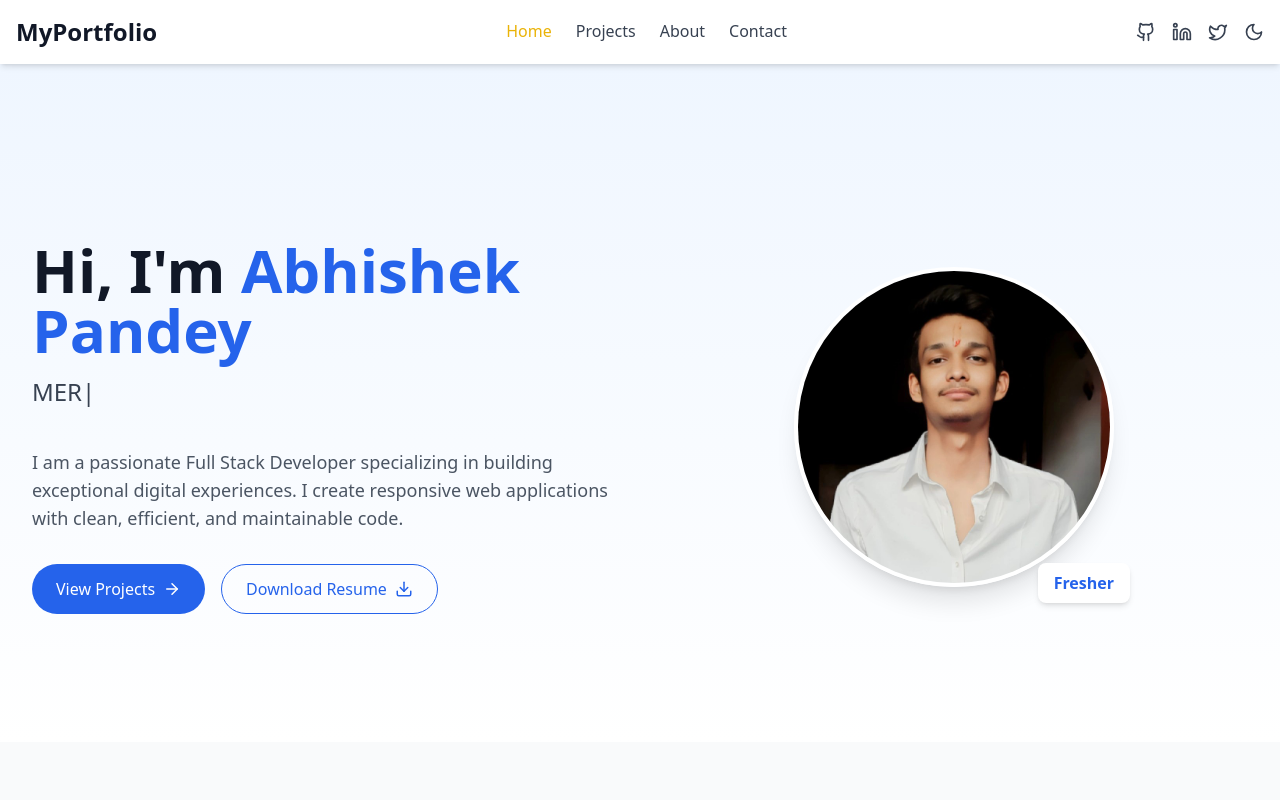
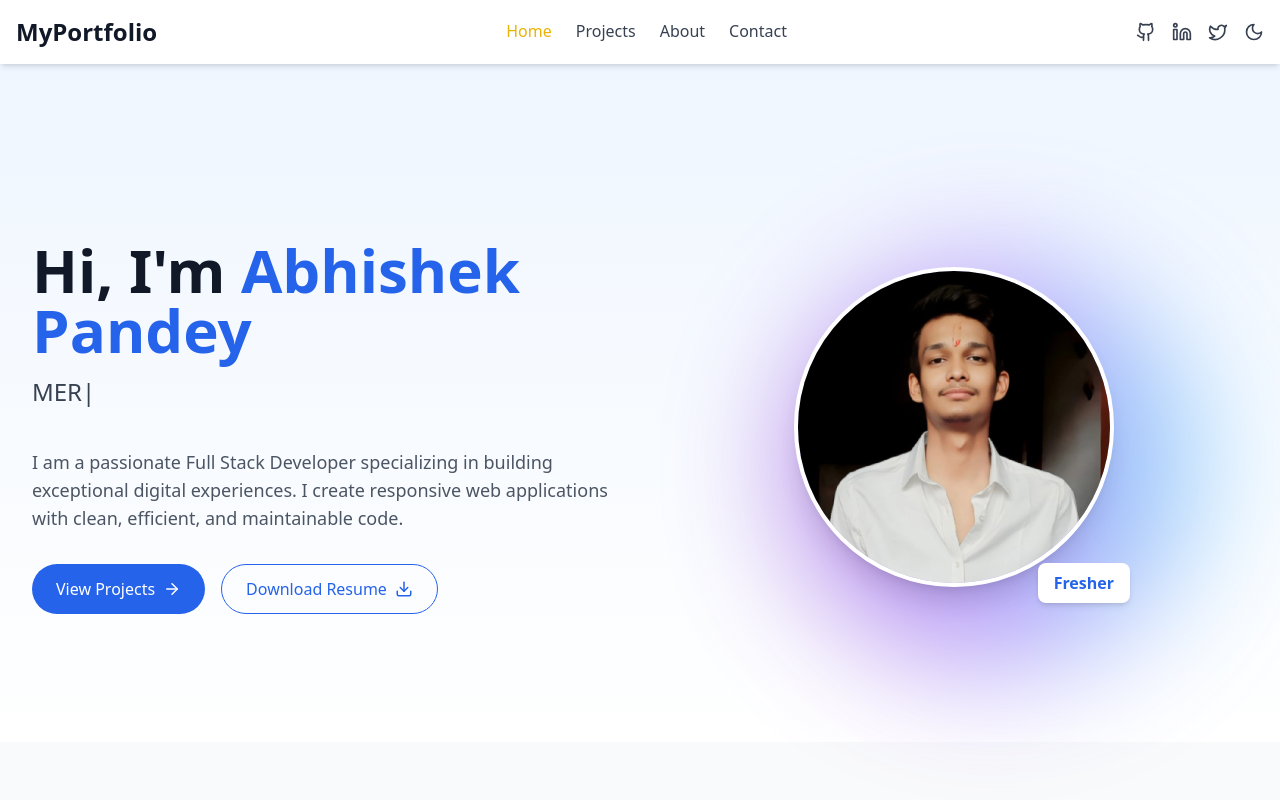
Before and after one commit to Abhishekpandey009/portfolio01, a React (Vite) app: page / in a window 1280 px wide. Shown: the top 800 px of the page. Built offline with nearby package versions, Linux system fonts and the light colour scheme.

Commit message:
Update Home.tsx

```diff
--- a/src/pages/Home.tsx
+++ b/src/pages/Home.tsx
@@ -72,15 +72,21 @@ const Home: React.FC = () => {
               animate={{ opacity: 1, scale: 1 }}
               transition={{ duration: 0.5 }}
             >
-              <div className="relative">
-                <div className="w-64 h-64 md:w-80 md:h-80 rounded-full overflow-hidden border-4 border-white dark:border-gray-800 shadow-xl">
+              <div className="relative w-fit h-fit">
+              {/* Glowing animated background behind image */}
+                <div className="absolute w-[400px] h-[400px] bg-gradient-to-r from-purple-700 via-violet-500 to-sky-400 rounded-full blur-3xl opacity-60 animate-pulse-glow z-0" />
+
+                {/* 🖼 Profile image */}
+                <div className="w-64 h-64 md:w-80 md:h-80 rounded-full overflow-hidden border-4 border-white dark:border-gray-800 shadow-xl z-10 relative">
                   <img
                     src={profileImg}
                     alt="Abhishek Pandey"
                     className="w-full h-full object-cover"
                   />
                 </div>
-                <div className="absolute -bottom-4 -right-4 bg-white dark:bg-gray-800 px-4 py-2 rounded-lg shadow-md">
+
+                {/* 🏷 Fresher Label */}
+                <div className="absolute -bottom-4 -right-4 bg-white dark:bg-gray-800 px-4 py-2 rounded-lg shadow-md z-20">
                   <div className="text-blue-600 dark:text-blue-400 font-bold">Fresher</div>
                 </div>
               </div>
```
